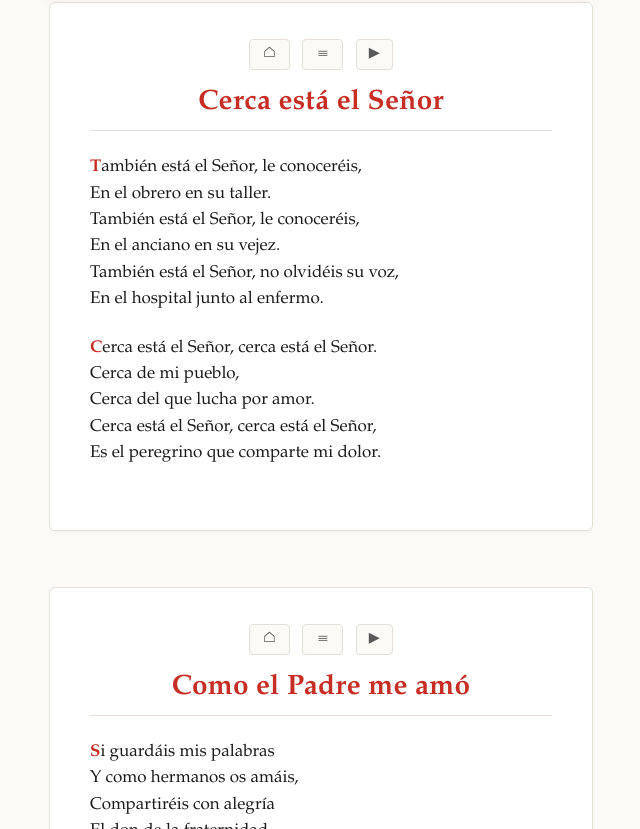
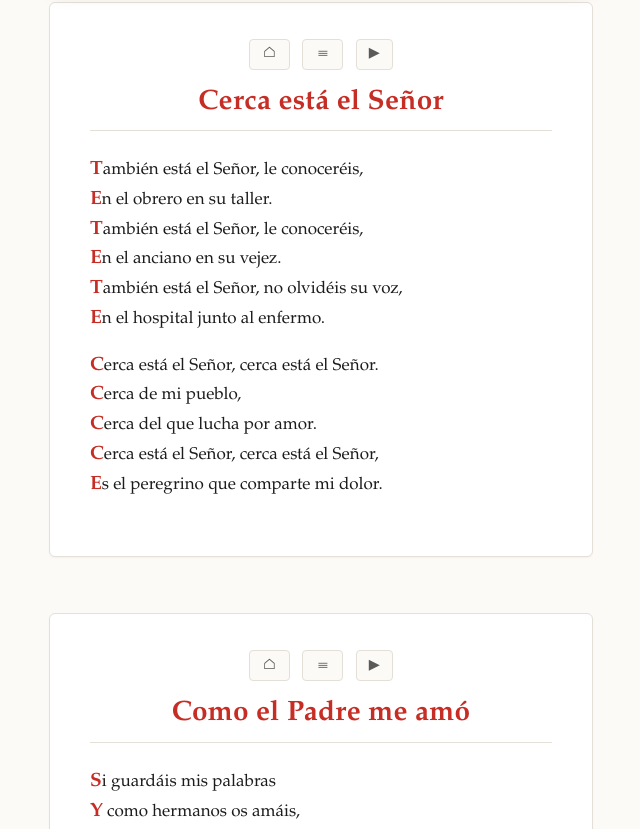
Before and after one commit to Perlesvaux/cancionero, a React (Vite) app: page / in a window 1280 px wide. Shown: the part 791-1620 px from the top of the page, without its empty margins (319-959 px from the left). Built offline with nearby package versions, Linux system fonts and the light colour scheme.

Commit message:
feat: looks good. Now each stanza first letter is highlighted --accent

```diff
--- a/src/App.css
+++ b/src/App.css
@@ -136,6 +136,21 @@ article h2 {
   color: var(--accent);
   font-weight: bolder;
 }
+
+
+.linea {
+  display: block;
+  text-align: left;
+}
+
+.linea::first-letter {
+  color: var(--accent);
+  font-weight: bolder;
+  font-size: 1.2rem;
+}
+
+
+
 
 /* Optional: slightly larger gap between stanzas than between lines */
 .estrofa + .estrofa {
--- a/src/components/Letra.tsx
+++ b/src/components/Letra.tsx
@@ -6,12 +6,24 @@ interface Props {
 
 export function Letra({letra}:Props){
 
-  const parrafos:string[] = letra.split('\n\n')
+  const estrofas:string[] = letra.split('\n\n')
 
-  return parrafos.map((p, index)=>
-    <MinimalMk
-      className="letra"
-      key={index}
-      body={p}
-    />)
+
+
+  return estrofas.map((stanza, index)=><>
+                      <p key={index}>{stanza.split('\n').map((line, i)=> <>
+                             <MinimalMk key={i} className="linea" body={line} />
+                             </>)}</p>
+
+
+                      </>)
+
 }
+
+
+  //return parrafos.map((p, index)=>
+  //  <MinimalMk
+  //    className="letra"
+  //    key={index}
+  //    body={p}
+  //  />)
```
